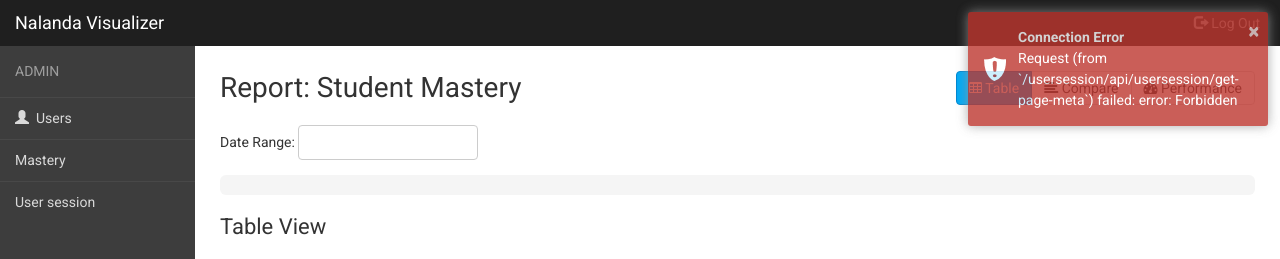
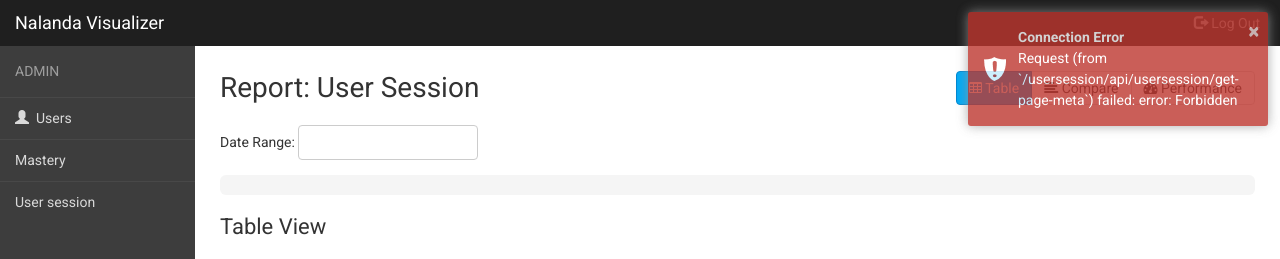
Before and after one commit to swapnil106111/Nalanda_Dashboard, a Django app: page /account/report-mastery/session in a window 1280 px wide. Shown: the top 259 px of the page. Run offline with Django 3.2, Linux system fonts and the light colour scheme; the visitor is signed in with stand-in values (Sample User, id 1); some libraries are stand-ins or nearby versions.

Commit message:
Changed title of user session report page

```diff
--- a/account/templates/report-mastery.html
+++ b/account/templates/report-mastery.html
@@ -57,7 +57,12 @@
         <div class="content-area">
             <div id="primary" class="site-content">
                 <div class="report-header">
-                    <h1 class="page-title">Report: Student Mastery</h1>
+                    {% if usersessioncode == 2%}
+                        <h1 class="page-title">Report: Student Mastery</h1>
+                    {%endif%}
+                    {% if usersessioncode == 1%}
+                        <h1 class="page-title">Report: User Session</h1>
+                    {%endif%}
                     <div class="btn-group report-types" role="group">
                         <button type="button" class="btn btn-primary switch-view-button switch-view-button-1 current" onclick="switchView(1);">
                         	<i class="fa fa-table" aria-hidden="true"></i><span class="text"> Table</span>
```
